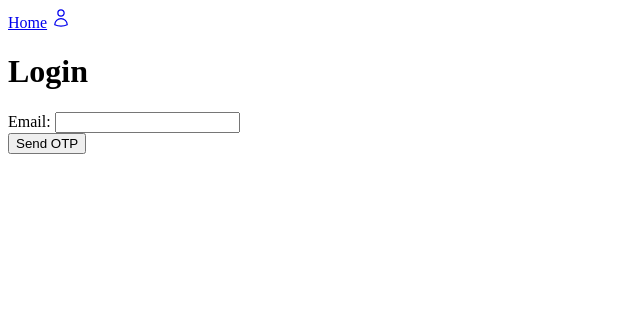
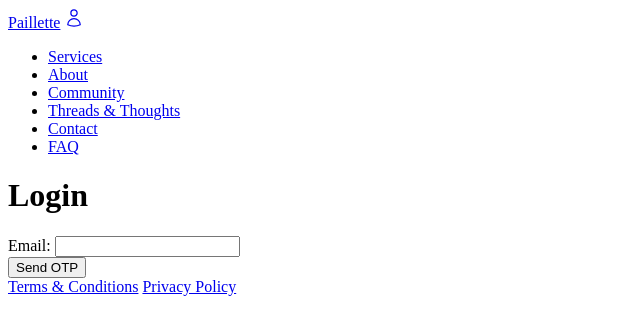
Before and after one commit to hesselmid/paillette.co, a SvelteKit app: page /login in a window 1280 px wide. Shown: the top 334 px of the page, without its empty margins (0-640 px from the left). Built offline with nearby package versions, Linux system fonts and the light colour scheme; no server answers; what loops would draw is missing.

Commit message:
feat: added some titles and h1s

```diff
--- a/src/routes/+layout.svelte
+++ b/src/routes/+layout.svelte
@@ -35,7 +35,8 @@
 </script>
 
 <nav>
-	<a href="/">Home</a>
+	<a href="/">Paillette</a>
+
 	<a href={loginHref} aria-label={loginLabel}
 		><svg
 			xmlns="http://www.w3.org/2000/svg"
@@ -53,6 +54,19 @@
 			/>
 		</svg>
 	</a>
+	<ul>
+		<li><a href="/services">Services</a></li>
+		<li><a href="/about">About</a></li>
+		<li><a href="/community">Community</a></li>
+		<li><a href="/threads-and-thoughts">Threads & Thoughts</a></li>
+		<li><a href="/contact">Contact</a></li>
+		<li><a href="/faq">FAQ</a></li>
+	</ul>
 </nav>
 
 {@render children()}
+
+<footer>
+	<a href="/terms-and-conditions">Terms & Conditions</a>
+	<a href="/privacy-policy">Privacy Policy</a>
+</footer>
--- a/src/routes/+page.svelte
+++ b/src/routes/+page.svelte
@@ -2,5 +2,4 @@
 	<title>Paillette.co</title>
 </svelte:head>
 
-<h1>Welcome to SvelteKit</h1>
-<p>Visit <a href="https://svelte.dev/docs/kit">svelte.dev/docs/kit</a> to read the documentation</p>
+<h1>Paillette</h1>
--- a/src/routes/about/+page.svelte
+++ b/src/routes/about/+page.svelte
@@ -0,0 +1,5 @@
+<svelte:head>
+	<title>About - Paillette.co</title>
+</svelte:head>
+
+<h1>About</h1>
--- a/src/routes/community/+page.svelte
+++ b/src/routes/community/+page.svelte
@@ -0,0 +1,5 @@
+<svelte:head>
+	<title>Community - Paillette.co</title>
+</svelte:head>
+
+<h1>Community</h1>
--- a/src/routes/contact/+page.svelte
+++ b/src/routes/contact/+page.svelte
@@ -0,0 +1,5 @@
+<svelte:head>
+	<title>Contact - Paillette.co</title>
+</svelte:head>
+
+<h1>Contact</h1>
--- a/src/routes/faq/+page.svelte
+++ b/src/routes/faq/+page.svelte
@@ -0,0 +1,5 @@
+<svelte:head>
+	<title>FAQ - Paillette.co</title>
+</svelte:head>
+
+<h1>FAQ</h1>
--- a/src/routes/privacy-policy/+page.svelte
+++ b/src/routes/privacy-policy/+page.svelte
@@ -0,0 +1,5 @@
+<svelte:head>
+	<title>Privacy Policy - Paillette.co</title>
+</svelte:head>
+
+<h1>Privacy Policy</h1>
--- a/src/routes/services/+page.svelte
+++ b/src/routes/services/+page.svelte
@@ -0,0 +1,5 @@
+<svelte:head>
+	<title>Services - Paillette.co</title>
+</svelte:head>
+
+<h1>Services</h1>
--- a/src/routes/terms-and-conditions/+page.svelte
+++ b/src/routes/terms-and-conditions/+page.svelte
@@ -0,0 +1,5 @@
+<svelte:head>
+	<title>Terms & Conditions - Paillette.co</title>
+</svelte:head>
+
+<h1>Terms & Conditions</h1>
--- a/src/routes/threads-and-thoughts/+page.svelte
+++ b/src/routes/threads-and-thoughts/+page.svelte
@@ -0,0 +1,5 @@
+<svelte:head>
+	<title>Threads & Thoughts - Paillette.co</title>
+</svelte:head>
+
+<h1>Threads & Thoughts</h1>
```
